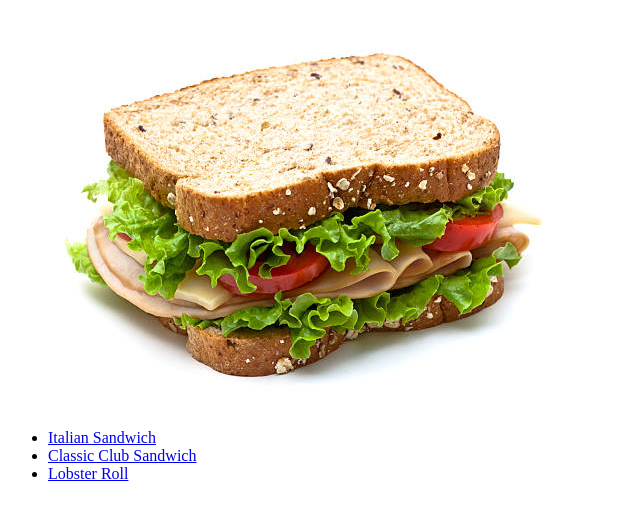
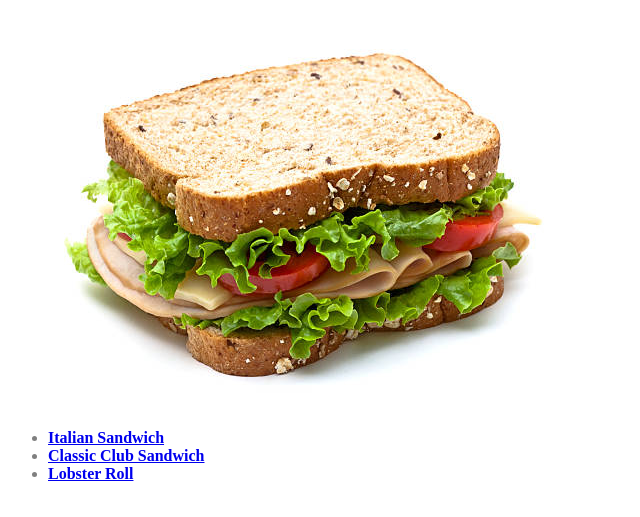
Before and after one commit to hinesk7862/odin-recipes, a plain HTML site: page index.html in a window 1280 px wide. Shown: the part 79-596 px from the top of the page, without its empty margins (0-640 px from the left). Drawn offline with Linux system fonts and the light colour scheme.

Commit message:
Added CSS stylesheet

```diff
--- a/index.html
+++ b/index.html
@@ -1,6 +1,7 @@
 <!DOCTYPE html>
 <html>
     <head>
+        <link rel="stylesheet" href="styles.css"/>
         <title>Odin Sandwich Recipes Site</title>
         <meta charset="UTF-8">
     </head>
--- /dev/null
+++ b/styles.css
@@ -0,0 +1,5 @@
+/* styles.css */
+ul{
+    color:gray;
+    font-weight: bold;
+}
```
